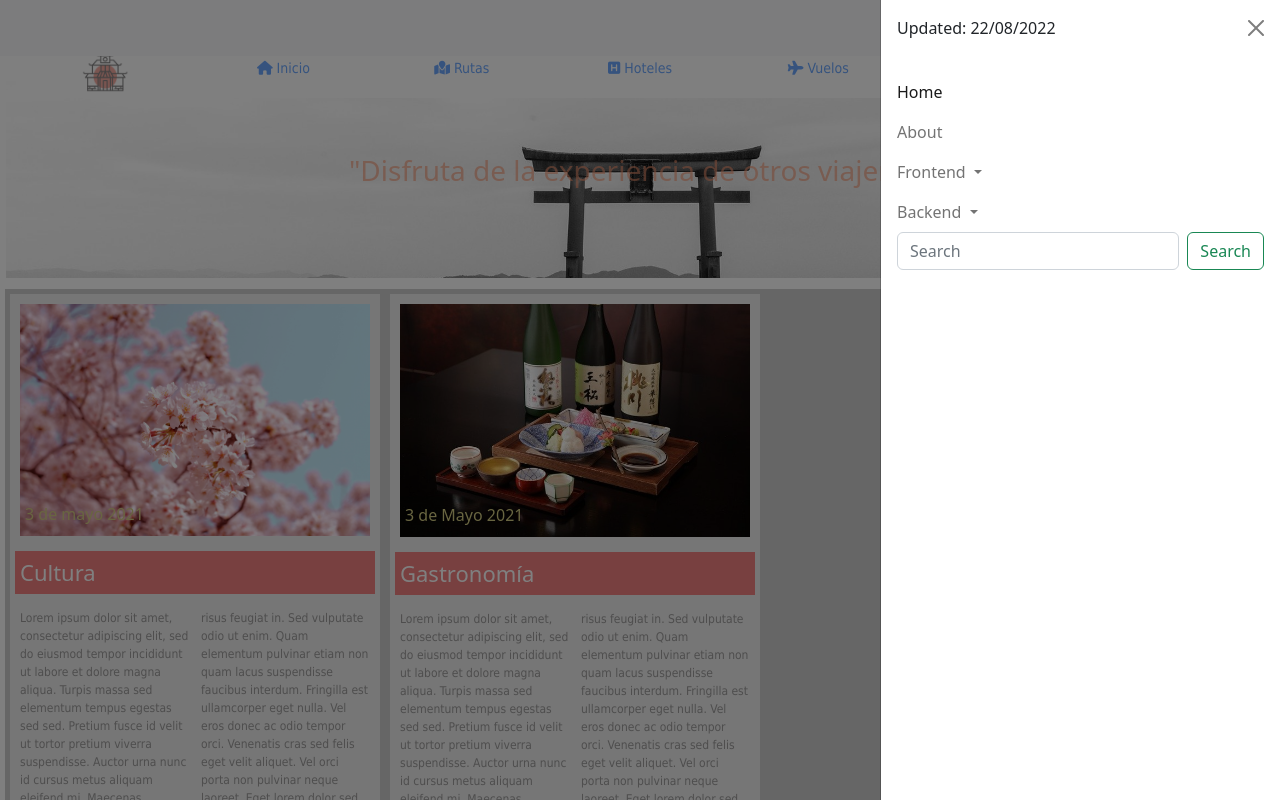
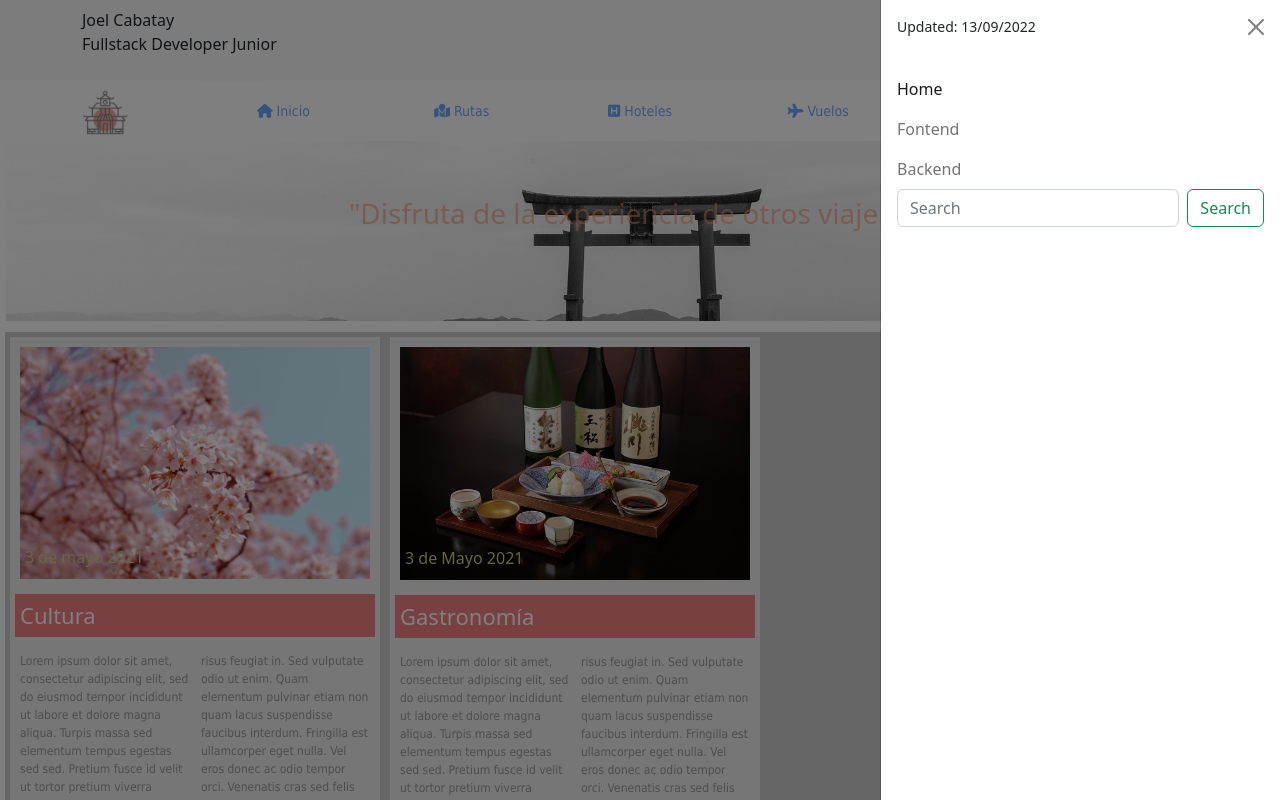
Before and after one commit to jcabatay/MyPortafolioWeb, a website: page japan.html in a window 1280 px wide. Both pictures are taken after a click on the button 1170 px from the left and 28 px from the top of the page. Shown: the top 800 px of the page. Drawn offline with nearby package versions, Linux system fonts and the light colour scheme.

Commit message:
update navigation bar

```diff
--- a/japan.html
+++ b/japan.html
@@ -11,48 +11,28 @@
   </head>
   <body>
 
+        <!-- menu -->
         <nav class="navbar bg-light fixed-top">
-      <div class="container ">
-        <a class="navbar-brand" href="#">&nbsp;</a>
+          <div class="container">
+            <p class="card-text fs-6 fw-light text-body">Joel Cabatay <br> Fullstack Developer Junior</p>
             <button class="navbar-toggler" type="button" data-bs-toggle="offcanvas" data-bs-target="#offcanvasNavbar" aria-controls="offcanvasNavbar">
               <span class="navbar-toggler-icon"></span>
             </button>
             <div class="offcanvas offcanvas-end" tabindex="-1" id="offcanvasNavbar" aria-labelledby="offcanvasNavbarLabel">
               <div class="offcanvas-header">
-            <h12 class="offcanvas-title" id="offcanvasNavbarLabel">Updated: 22/08/2022</h12>
+                <small class="offcanvas-title" id="offcanvasNavbarLabel">Updated: 13/09/2022</small>
                 <button type="button" class="btn-close" data-bs-dismiss="offcanvas" aria-label="Close"></button>
               </div>
               <div class="offcanvas-body">
                 <ul class="navbar-nav justify-content-end flex-grow-1 pe-3">
                   <li class="nav-item">
-                <a class="nav-link active" aria-current="page" href="#">Home</a>
+                    <a class="nav-link active" aria-current="page" href="./index.html">Home</a>
                   </li>
                   <li class="nav-item">
-                <a class="nav-link" href="#">About</a>
+                    <a class="nav-link" href="./frontend.html">Fontend</a>
                   </li>
-
-              <li class="nav-item dropdown">
-                <a class="nav-link dropdown-toggle" href="#" role="button" data-bs-toggle="dropdown" aria-expanded="false">
-                  Frontend
-                </a>
-                <ul class="dropdown-menu">
-                  <li><a class="dropdown-item" href="./japan.html">Japan</a></li>
-                  <li><a class="dropdown-item" href="./japan-cards.html">Japan-cards</a></li>
-                  <li>
-                    <hr class="dropdown-divider">
-                  </li>
-                  <!-- <li><a class="dropdown-item" href="#">Something else here</a></li> -->
-                </ul>
-              </li>
-
-              <li class="nav-item dropdown">
-                <a class="nav-link dropdown-toggle" href="#" role="button" data-bs-toggle="dropdown" aria-expanded="false">
-                  Backend
-                </a>
-                <ul class="dropdown-menu">
-                  <li><a class="dropdown-item" href="#">Under construction</a></li>
-                </ul>
-
+                  <li class="nav-item">
+                    <a class="nav-link" href="./backend.html">Backend</a>
                   </li>
                 </ul>
                 <form class="d-flex" role="search">
@@ -63,9 +43,10 @@
             </div>
           </div>
         </nav>
+
         <!-- header big-logo banner-->
         <br>
-        <div class="container-banner">
+        <div class="container-banner mt-5">
           <!-- Logo  -->
             <div class="container-menu">
                 <div class="caja-menu">
```
Also changed, not shown: japan-cards.html (+9 -29 lines). Lines whose indentation alone changed are shown as unchanged.
